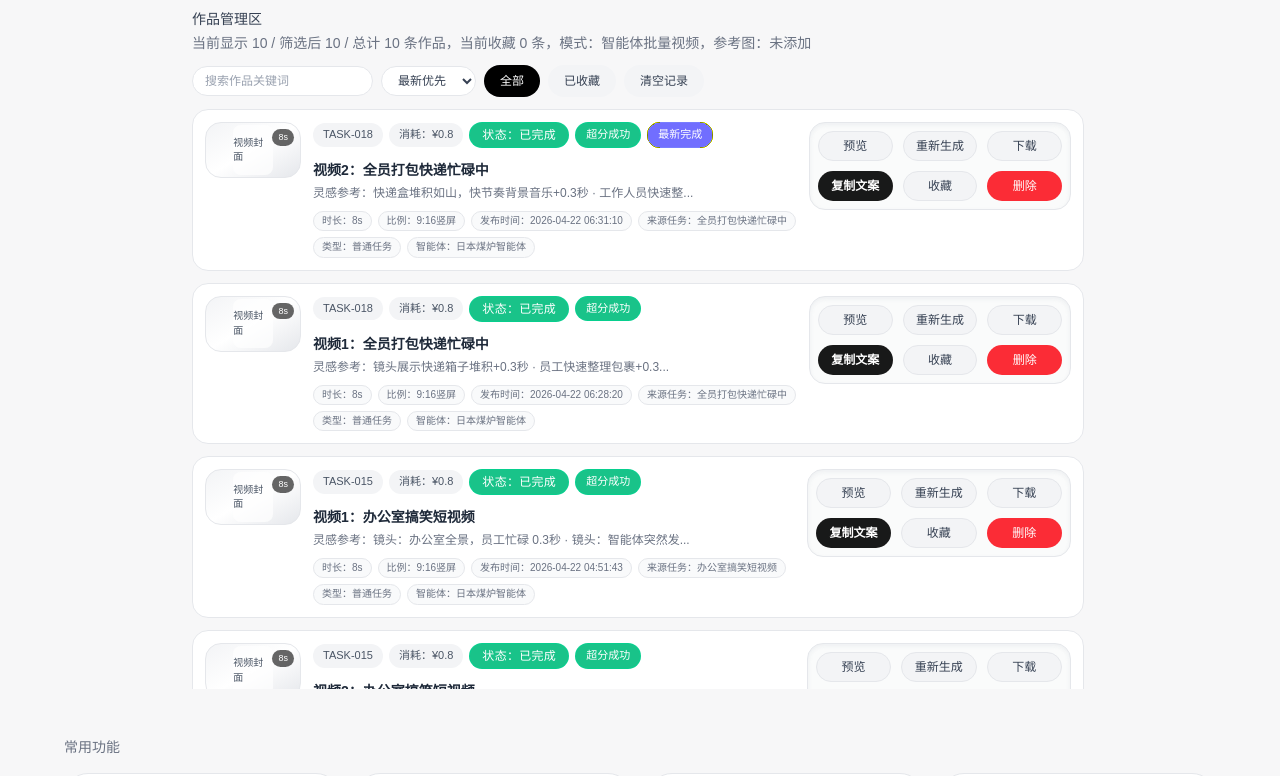
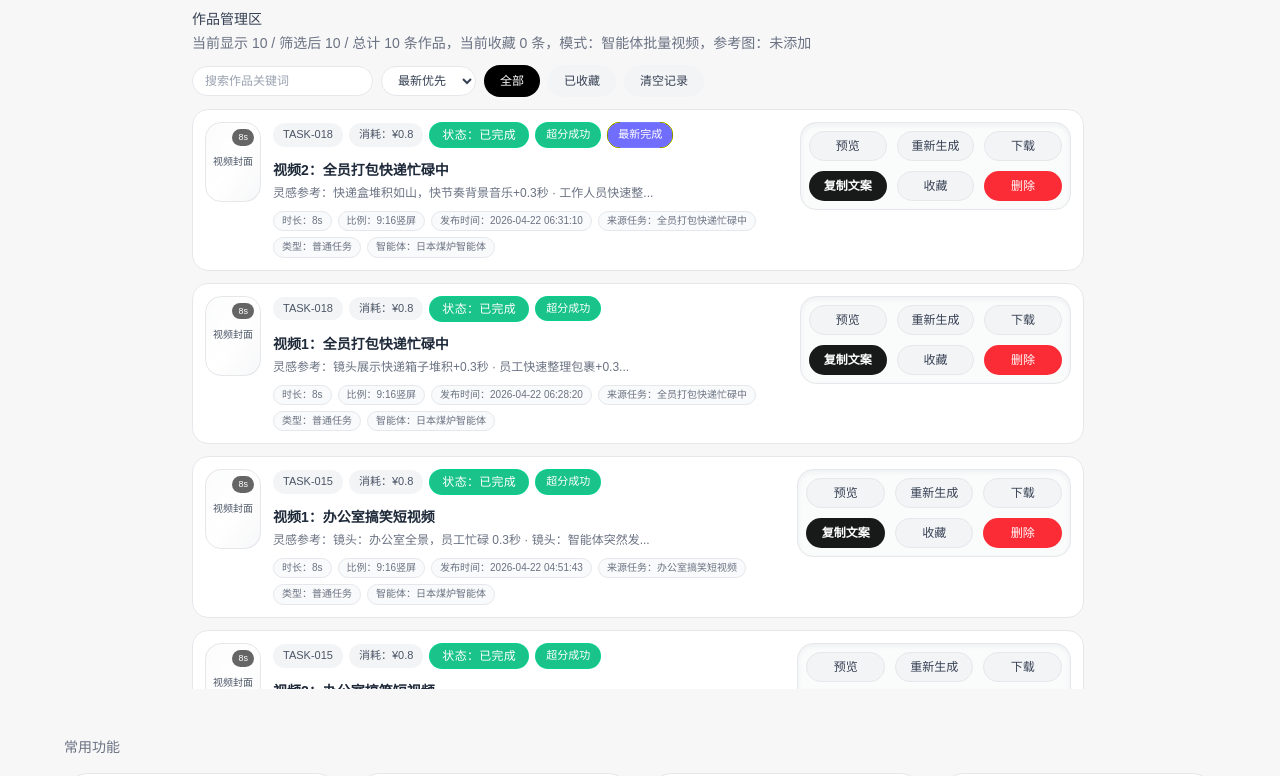
Before and after one commit to kaih36655-sudo/quark-ai-video, a Next.js app: page / in a window 1280 px wide. Shown: the part 1200-1976 px from the top of the page. Built offline with nearby package versions, Linux system fonts and the light colour scheme.

Commit message:
style: 优化视频封面展示并支持点击预览

```diff
--- a/app/page.tsx
+++ b/app/page.tsx
@@ -1,6 +1,6 @@
 "use client";
 
-import { type ChangeEvent, useEffect, useRef, useState } from "react";
+import { type ChangeEvent, type MouseEvent, useEffect, useRef, useState } from "react";
 import { useRouter } from "next/navigation";
 
 type TaskStatus = "waiting" | "queued" | "running" | "success" | "failed" | "cancelled";
@@ -815,6 +815,12 @@ export default function Home() {
     setPreviewText(taskVideos[0].id);
   };
 
+  const openVideoPreview = (videoId?: number, event?: MouseEvent) => {
+    if (event) event.stopPropagation();
+    if (!videoId) return;
+    setPreviewText(videoId);
+  };
+
   const handleToggleFavorite = (taskId: number) => {
     setFavorites((prev) =>
       prev.includes(taskId)
@@ -1162,7 +1168,10 @@ export default function Home() {
     return `${date.getFullYear()}-${pad(date.getMonth() + 1)}-${pad(date.getDate())} ${pad(date.getHours())}:${pad(date.getMinutes())}:${pad(date.getSeconds())}`;
   };
 
-  const renderVideoCover = (video: { id?: number; coverData?: string; coverUrl?: string; previewImageUrl?: string; videoUrl?: string; ratio?: "9:16" | "16:9"; seconds?: number; duration?: string } | null) => {
+  const renderVideoCover = (
+    video: { id?: number; coverData?: string; coverUrl?: string; previewImageUrl?: string; videoUrl?: string; ratio?: "9:16" | "16:9"; seconds?: number; duration?: string } | null,
+    onClick?: (event: MouseEvent) => void
+  ) => {
     const finalCoverSrc = normalizeReferenceImageSrc(video?.coverData);
     console.log("[GLOBAL_IMG_SRC_FIXED]", finalCoverSrc);
     console.log("[IMG_RENDER_SRC]", finalCoverSrc ?? "");
@@ -1182,24 +1191,23 @@ export default function Home() {
     }
     const isPortrait = video?.ratio === "9:16";
     const outerClass = isDark
-      ? "relative flex h-14 w-24 shrink-0 items-center justify-center overflow-hidden rounded-2xl border border-gray-700/90 bg-gradient-to-br from-[#1d1d22] via-[#23232a] to-[#101014]"
-      : "relative flex h-14 w-24 shrink-0 items-center justify-center overflow-hidden rounded-2xl border border-gray-200 bg-gradient-to-br from-gray-100 via-white to-gray-200";
-    const frameClass = isPortrait ? "h-[92%] w-[42%]" : "h-[62%] w-[92%]";
+      ? `group relative flex shrink-0 items-center justify-center overflow-hidden rounded-2xl border border-gray-700/90 bg-gradient-to-br from-[#1d1d22] via-[#23232a] to-[#101014] transition-all duration-200 hover:-translate-y-0.5 hover:border-gray-500/80 hover:shadow-[0_10px_20px_rgba(0,0,0,0.28)] ${isPortrait ? "h-20 w-14" : "h-16 w-28"}`
+      : `group relative flex shrink-0 items-center justify-center overflow-hidden rounded-2xl border border-gray-200 bg-gradient-to-br from-gray-100 via-white to-gray-200 transition-all duration-200 hover:-translate-y-0.5 hover:border-gray-300 hover:shadow-[0_10px_18px_rgba(15,23,42,0.12)] ${isPortrait ? "h-20 w-14" : "h-16 w-28"}`;
     return (
-      <div className={outerClass}>
+      <button type="button" onClick={onClick} className={outerClass}>
         <div className="absolute right-1.5 top-1.5 z-10 rounded-full bg-black/60 px-1.5 py-0.5 text-[9px] text-white">
           {getDurationLabel(video?.seconds, video?.duration)}
         </div>
-        <div className={`flex items-center justify-center overflow-hidden rounded-lg ${frameClass}`}>
+        <div className="h-full w-full overflow-hidden rounded-2xl">
           {hasCover ? (
-            <img src={finalCoverSrc ?? ""} alt="视频封面" className="h-full w-full object-contain object-center" />
+            <img src={finalCoverSrc ?? ""} alt="视频封面" className="h-full w-full object-cover object-center" />
           ) : (
             <div className={isDark ? "flex h-full w-full items-center justify-center bg-black/35 text-[10px] text-gray-300" : "flex h-full w-full items-center justify-center bg-white/70 text-[10px] text-gray-600"}>
               视频封面
             </div>
           )}
         </div>
-      </div>
+      </button>
     );
   };
 
@@ -1921,7 +1929,7 @@ export default function Home() {
               >
                 <div className="flex flex-col gap-2 md:flex-row md:items-start md:justify-between">
                   <div className="flex items-start gap-3">
-                    {renderVideoCover({ id, coverData, videoUrl, ratio: videoRatio, seconds, duration: videoDuration })}
+                    {renderVideoCover({ id, coverData, videoUrl, ratio: videoRatio, seconds, duration: videoDuration }, (event) => openVideoPreview(id, event))}
 
                     <div className="min-w-0 space-y-2.5">
                       <div className="flex flex-wrap items-center gap-1.5">
@@ -2021,7 +2029,7 @@ export default function Home() {
                     <div className={isDark ? "w-full rounded-2xl border border-gray-800/90 bg-[#151519] p-2 shadow-inner shadow-black/15" : "w-full rounded-2xl border border-gray-200 bg-gray-50/80 p-2 shadow-inner shadow-gray-200/60"}>
                     <div className="grid w-full grid-cols-3 gap-2.5">
                       <button
-                        onClick={() => setPreviewText(id)}
+                        onClick={(event) => openVideoPreview(id, event)}
                         className={
                           isDark
                             ? "w-full whitespace-nowrap rounded-full border border-gray-700 bg-gray-800 px-3 py-1.5 text-center text-xs font-medium text-gray-100 transition-all duration-200 hover:bg-gray-700 hover:shadow-sm"
@@ -2810,16 +2818,10 @@ export default function Home() {
                               className={isDark ? `cursor-pointer rounded-2xl border p-2.5 transition-all duration-200 ${detailVideoId === video.id ? "border-indigo-400/70 bg-[#1a1a20] shadow-[0_8px_18px_rgba(79,70,229,0.16)]" : "border-gray-700 hover:-translate-y-0.5 hover:border-gray-600 hover:bg-[#1d1d23] hover:shadow-[0_8px_16px_rgba(0,0,0,0.2)]"}` : `cursor-pointer rounded-2xl border p-2.5 transition-all duration-200 ${detailVideoId === video.id ? "border-indigo-300 bg-indigo-50/40 shadow-[0_8px_16px_rgba(99,102,241,0.1)]" : "border-gray-200 bg-white hover:-translate-y-0.5 hover:border-gray-300 hover:shadow-[0_8px_16px_rgba(15,23,42,0.08)]"}`}
                             >
                               <div className="flex items-start gap-2">
-                                <button
-                                  type="button"
-                                  onClick={(e) => {
-                                    e.stopPropagation();
-                                    setPreviewText(video.id);
-                                  }}
-                                  className="shrink-0"
-                                >
-                                  {renderVideoCover({ id: video.id, coverData: video.coverData, videoUrl: video.videoUrl, ratio: video.ratio, seconds: video.seconds, duration: video.duration })}
-                                </button>
+                                {renderVideoCover(
+                                  { id: video.id, coverData: video.coverData, videoUrl: video.videoUrl, ratio: video.ratio, seconds: video.seconds, duration: video.duration },
+                                  (event) => openVideoPreview(video.id, event)
+                                )}
                                 <div className="min-w-0 flex-1">
                                   <div className="mb-1 flex flex-wrap items-center gap-2">
                                     <span className={isDark ? "rounded-full bg-gray-700 px-2 py-0.5 text-xs font-medium text-gray-200" : "rounded-full bg-gray-100 px-2 py-0.5 text-xs font-medium text-gray-600"}>
@@ -2883,7 +2885,7 @@ export default function Home() {
                                     </div>
                                   )}
                                   <div className="flex flex-wrap items-center gap-1.5">
-                                    <button onClick={(e) => { e.stopPropagation(); setPreviewText(video.id); }} className={isDark ? "rounded-full bg-gray-700 px-3 py-1 text-xs text-gray-100" : "rounded-full bg-white px-3 py-1 text-xs text-gray-700"}>预览</button>
+                                    <button onClick={(e) => openVideoPreview(video.id, e)} className={isDark ? "rounded-full bg-gray-700 px-3 py-1 text-xs text-gray-100" : "rounded-full bg-white px-3 py-1 text-xs text-gray-700"}>预览</button>
                                     <button onClick={(e) => { e.stopPropagation(); handleCopy(video.item, video.id); }} className={isDark ? "rounded-full bg-gray-700 px-3 py-1 text-xs text-gray-100" : "rounded-full bg-white px-3 py-1 text-xs text-gray-700"}>复制</button>
                                     <button onClick={(e) => { e.stopPropagation(); void handleDownload(video); }} className={isDark ? "rounded-full bg-gray-700 px-3 py-1 text-xs text-gray-100" : "rounded-full bg-white px-3 py-1 text-xs text-gray-700"}>下载</button>
                                     <button onClick={(e) => { e.stopPropagation(); handleToggleFavorite(video.id); }} className={favorites.includes(video.id) ? "rounded-full bg-yellow-400 px-3 py-1 text-xs text-black" : isDark ? "rounded-full bg-gray-700 px-3 py-1 text-xs text-gray-100" : "rounded-full bg-white px-3 py-1 text-xs text-gray-700"}>{favorites.includes(video.id) ? "已收藏" : "收藏"}</button>
```
